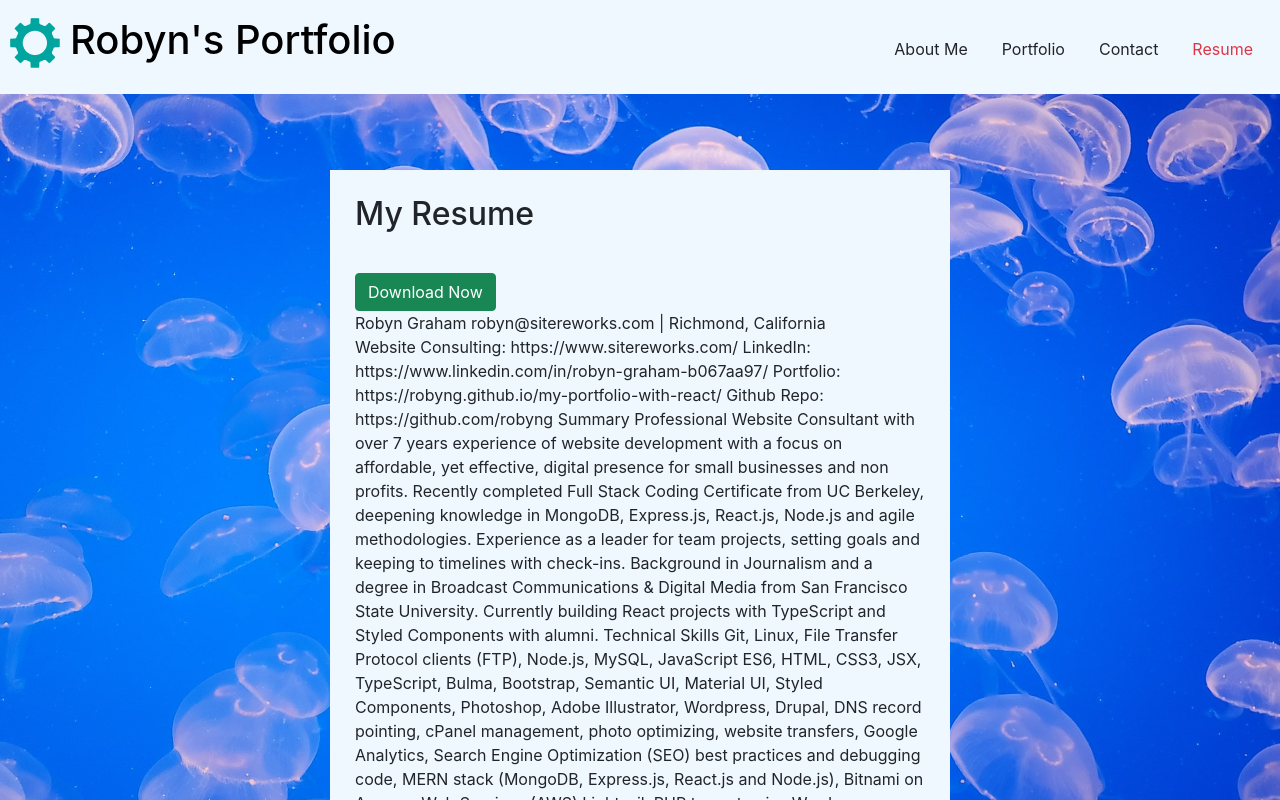
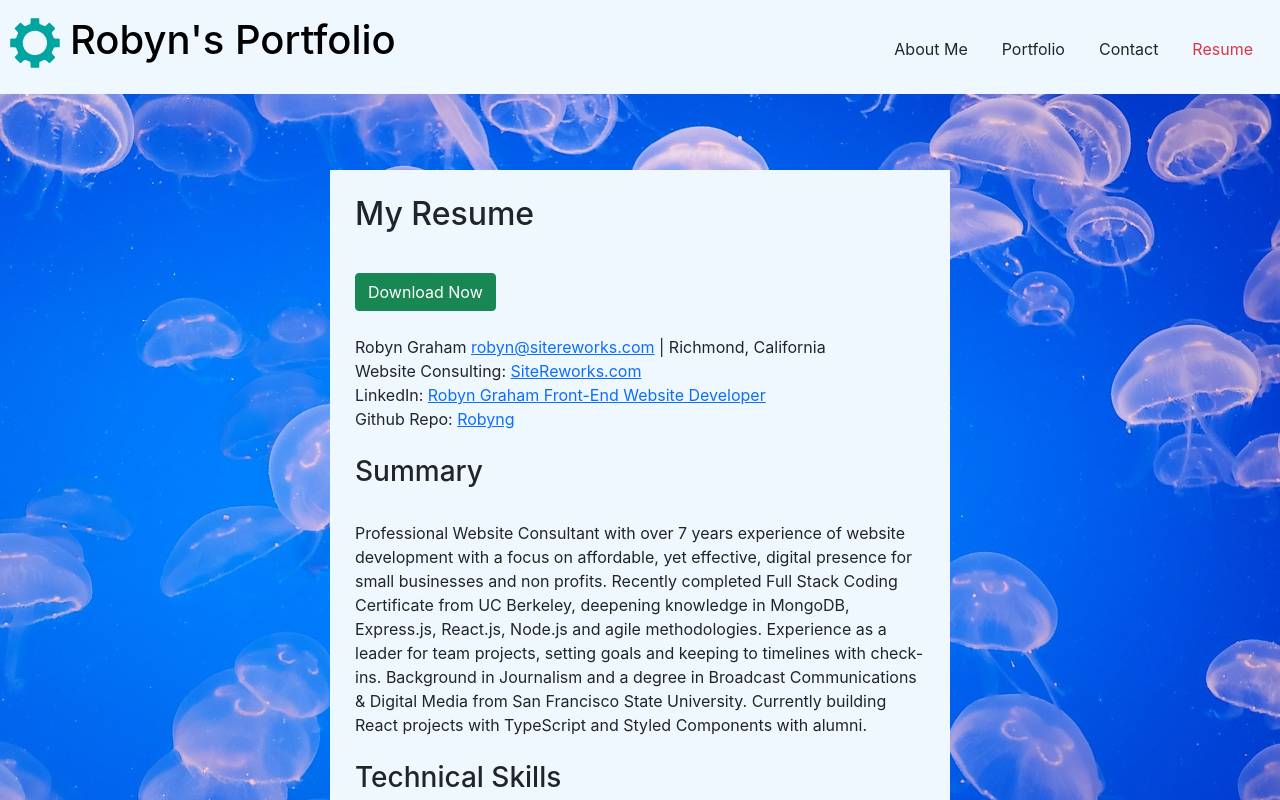
Before and after one commit to robyng/my-portfolio-with-react, a React (Create React App) app: page / in a window 1280 px wide. Both pictures are taken after a click on the element "Resume". Shown: the top 800 px of the page. Built offline with nearby package versions, Linux system fonts and the light colour scheme.

Commit message:
add text version of resume, style and headings and links

```diff
--- a/src/components/Resume/index.js
+++ b/src/components/Resume/index.js
@@ -10,74 +10,93 @@ function Resume() {
           <a href={resume} target="_blank" download rel="noreferrer"> <button className='btn btn-success  float-left'>Download Now</button></a>
 
           </div>
+          <br />
 <p>
-Robyn Graham  robyn@sitereworks.com  | Richmond, California<br />
-Website Consulting: 	 https://www.sitereworks.com/
-LinkedIn: 	        	 https://www.linkedin.com/in/robyn-graham-b067aa97/
-Portfolio:	        	 https://robyng.github.io/my-portfolio-with-react/
-Github Repo:             	 https://github.com/robyng
-Summary
-Professional Website Consultant with over 7 years experience of website development with a focus on affordable, yet effective, digital presence for small businesses and non profits. Recently completed Full Stack Coding Certificate from UC Berkeley, deepening knowledge in MongoDB, Express.js, React.js, Node.js and agile methodologies. Experience as a leader for team projects, setting goals and keeping to timelines with check-ins. Background in Journalism and a degree in Broadcast Communications & Digital Media from San Francisco State University. Currently building React projects with TypeScript and Styled Components with alumni.
-Technical Skills
-Git, Linux, File Transfer Protocol clients (FTP), Node.js, MySQL,  JavaScript ES6, HTML, CSS3, JSX, TypeScript, Bulma, Bootstrap, Semantic UI, Material UI, Styled Components, Photoshop, Adobe Illustrator, Wordpress, Drupal, DNS record pointing, cPanel management, photo optimizing, website transfers, Google Analytics, Search Engine Optimization (SEO) best practices and debugging code, MERN stack (MongoDB, Express.js, React.js and Node.js), Bitnami on Amazon Web Services (AWS) Lightsail, PHP to customize Wordpress themes and plugins.
-Projects
-The Help Desk For Property Managers: https://rg-the-help-desk.herokuapp.com/
-Repository: https://github.com/robyng/the-help-desk
-A ticketing service for property owners, managers and their tenants.
-React.js app with virtual database using MongoDB
-Login, logout authentication with JSON Web Tokens with logic for admins
-Protect users info with bcrypt npm to hash passwords
-Forms with photo uploads using Amazon Web Services
-Ticket state that update ticket status with Bootstrap framework  styling
-Holiday History Map https://robyng.github.io/Holiday-History-Map/
-Repo: https://github.com/robyng/Holiday-History-Map
-Making use of Youtube API and a world holiday API to generate content to learn about different country’s holidays.
-Use localStorage to save user’s recent country picks
-Custom CSS styling on top of Bulma framework
-Custom JavaScript to fetch APIs on button clicks
-URL Regex Explained With Examples: https://www.sitereworks.com/url-regex-explained-with-examples/
-https://gist.github.com/robyng/e4ff8614395719e0a3547be58e5a9c43
-Teaching and writing sample.
-Published on Gist this is a good sample of how I write and explain complex problems.
-Use of photos to explain complex Regular Expression
-Experience
-SiteReworks Website Consulting and Design:  Half Moon Bay & Richmond, CA 2015 - present
-Consulted 100+ clients with projects ranging from implementing custom design changes to full website redesigns.
-Known for saving clients time and money by switching to affordable hosting and optimizing digital storage
-Client Highlight #1: Burlingame SFO Chamber of Commerce - BurlingameChamber.org: Burlingame, CA 2015 - present
-Implement software to index both their site and business directory for an inclusive search (AddSearch)
-Client Highlight #2 BeachBreakEntertainment.com, Montara, CA 2020 - present
-Build out brand on Squarespace fit it’s face paced environment (Outdoor movie theater during COVID)
-Implement registration system for free events and design output for ticket checker
-Client Highlight #3: Fog Fest Organizing Group - PacificCoastFogFest.com: Pacifica, CA 2018 - present
-Act as coordinator with graphic designer, social media team and legal advisor
-Present monthly reports to board of 10 including Google Analytics traffic changes, cost analysis on feature options, earnings from Parade registration with Stripe and security audits.
-Use Indesign to make corrections to Festival Map
-Client Highlight #4 CoastsideBuzz.com: Half Moon Bay, CA 2015 - present
-This hyper-local feature news site has grown considerably since 2015
-Managed the website transfer when we changed hosts.
-Use Google Tag Manager to track plays on podcasts
-Storage audit to remain in affordable hosting plan, offload 40 GB of assets
-Plugin performance monitoring, working directly with plugin developers on bug reporting and troubleshooting
-Work with ADA specialist to bring site up to Website Content Accessibility Guidelines (WCAG)
-Create and maintain a 50+ page internal technical wiki with How-To guides
-Pandora: Music Metadata Validator position: Oakland, CA Early 2017
-use persistent identifiers to determine if songs are duplicate in database
- research labels, artists, and producers for to catch any errors
-Education
-UC Berkeley Extension 2021-2022
-Full-Stack Web Development Certificate
-Use of Javascript languages and frameworks for building Applications, frontend and backend.
-San Francisco State University
-Bachelor of Arts in Broadcast and Electronic Communication Arts with focus in Digital Media, 2014
-San Francisco Opera Media Department Internship, 2014
-SonicSF: San Francisco Serial Storytelling Podcast Internship as Digital Media Producer, 2014
-Skyline College
-Associate of Arts in English, 2011
-College Newspaper: The Skyline View
-Multimedia Editor: Created podcasts, videos, soundslides, managed blogs and website
-Experience with Audacity, GarageBand, FinalCut Pro and College Publisher
-Feature Section Editor: Reported and planned content, designed newspaper using InDesign
+Robyn Graham  <a href='mailto:robyn@sitereworks.com'>robyn@sitereworks.com</a>  | Richmond, California<br />
+Website Consulting: 	 <a href="https://www.sitereworks.com/" target="_blank" rel='noreferrer'>SiteReworks.com</a> <br />
+LinkedIn: <a href="https://www.linkedin.com/in/robyn-graham-b067aa97/" target='_blank' rel='noreferrer'>Robyn Graham Front-End Website Developer</a> <br />
+Github Repo:             <a href="https://github.com/robyng" target='_blank' rel='noreferrer'>Robyng</a><br />
+<br />
+<h3>Summary</h3> <br />
+Professional Website Consultant with over 7 years experience of website development with a focus on affordable, yet effective, digital presence for small businesses and non profits. Recently completed Full Stack Coding Certificate from UC Berkeley, deepening knowledge in MongoDB, Express.js, React.js, Node.js and agile methodologies. Experience as a leader for team projects, setting goals and keeping to timelines with check-ins. Background in Journalism and a degree in Broadcast Communications & Digital Media from San Francisco State University. Currently building React projects with TypeScript and Styled Components with alumni.<br />
+<br />
+<h3>Technical Skills</h3><br />
+Git, Linux, File Transfer Protocol clients (FTP), Node.js, MySQL,  JavaScript ES6, HTML, CSS3, JSX, TypeScript, Bulma, Bootstrap, Semantic UI, Material UI, Styled Components, Photoshop, Adobe Illustrator, Wordpress, Drupal, DNS record pointing, cPanel management, photo optimizing, website transfers, Google Analytics, Search Engine Optimization (SEO) best practices and debugging code, MERN stack (MongoDB, Express.js, React.js and Node.js), Bitnami on Amazon Web Services (AWS) Lightsail, PHP to customize Wordpress themes and plugins.<br />
+<br />
+<h3>Projects</h3> <br />
+<a href="https://rg-the-help-desk.herokuapp.com/" target="_blank" rel="noreferrer">The Help Desk For Property Managers</a> <br />
+Repository on Github: <a href="https://github.com/robyng/the-help-desk" target="_blank" rel="noreferrer">https://github.com/robyng/the-help-desk</a> <br />
+A ticketing service for property owners, managers and their tenants.<br />
+<ul>
+<li>React.js app with virtual database using MongoDB</li>
+<li>Login, logout authentication with JSON Web Tokens with logic for admins</li>
+<li>Protect users info with bcrypt npm to hash passwords</li>
+<li>Forms with photo uploads using Amazon Web Services</li>
+<li>Ticket state that update ticket status with Bootstrap framework  styling</li>
+</ul>
+<br />
+<a href="https://robyng.github.io/Holiday-History-Map/" target="_blank" rel="noreferrer">Holiday History Map</a> <br />
+Repo on Github: <a href="https://github.com/robyng/Holiday-History-Map" target="_blank" rel="noreferrer">https://github.com/robyng/Holiday-History-Map</a> <br />
+Making use of Youtube API and a world holiday API to generate content to learn about different country’s holidays.<br />
+<ul>
+<li>Use localStorage to save user’s recent country picks</li>
+<li>Custom CSS styling on top of Bulma framework</li>
+<li>Custom JavaScript to fetch APIs on button clicks</li>
+</ul>
+<a href="https://www.sitereworks.com/url-regex-explained-with-examples/" target="_blank" rel="noreferrer">URL Regex Explained With Examples</a> <br />
+On gist: <a href="https://gist.github.com/robyng/e4ff8614395719e0a3547be58e5a9c43">https://gist.github.com/robyng/e4ff8614395719e0a3547be58e5a9c43</a> <br />
+Teaching and writing sample.<br />
+Published on Gist this is a good sample of how I write and explain complex problems.<br />
+Use of photos to explain complex Regular Expression<br />
+<br />
+<h3>Experience</h3>
+SiteReworks Website Consulting and Design <a href="https://www.sitereworks.com/" target="_blank" rel="noreferrer" >SiteReworks.com</a>:  Half Moon Bay & Richmond, CA 2015 - present<br />
+Consulted 100+ clients with projects ranging from implementing custom design changes to full website redesigns.<br />
+Known for saving clients time and money by switching to affordable hosting and optimizing digital storage. <br />
+<br />
+Client Highlight #1: Burlingame SFO Chamber of Commerce - <a href="https://burlingamechamber.org/" target="_blank" rel="noreferrer">BurlingameChamber.org</a>: Burlingame, CA 2015 - present<br />
+Implement software to index both their site and business directory for an inclusive search (AddSearch)<br />
+<br />
+Client Highlight #2 <a href="https://www.beachbreakentertainment.com/" target="_blank" rel="noreferrer">BeachBreakEntertainment.com</a>: Montara, CA 2020 - present<br />
+Build out brand on Squarespace fit it’s face paced environment (Outdoor movie theater during C<br />
+Implement registration system for free events and design output for ticket checker<br />
+<br />
+Client Highlight #3: Fog Fest Organizing Group - <a href="https://pacificcoastfogfest.com/" target="_blank" rel="noreferrer">PacificCoastFogFest.com</a>: Pacifica, CA 2018 - present<br />
+Act as coordinator with graphic designer, social media team and legal advisor<br />
+Present monthly reports to board of 10 including Google Analytics traffic changes, cost analysis on feature options, earnings from Parade registration with Stripe and security audits.<br />
+Use Indesign to make corrections to Festival Map<br />
+<br />
+Client Highlight #4 <a href="https://www.coastsidebuzz.com/" target="_blank" rel="noreferrer">CoastsideBuzz.com</a>: Half Moon Bay, CA 2015 - present<br />
+This hyper-local feature news site has grown considerably since 2015 <br />
+<ul>
+<li>Managed the website transfer when we changed hosts. </li>
+<li>Use Google Tag Manager to track plays on podcasts</li>
+<li>Storage audit to remain in affordable hosting plan, offload 40 GB of assets</li>
+<li>Plugin performance monitoring, working directly with plugin developers on bug reporting and troubleshooting</li>
+<li>Work with ADA specialist to bring site up to Website Content Accessibility Guidelines (WCAG)</li>
+<li>Create and maintain a 50+ page internal technical wiki with How-To guides</li>
+</ul>
+<br />
+Pandora: Music Metadata Validator position: Oakland, CA Early 2017<br />
+use persistent identifiers to determine if songs are duplicate in database<br />
+ research labels, artists, and producers for to catch any errors<br />
+ <br />
+<h3>Education</h3><br />
+UC Berkeley Extension 2021-2022<br />
+Full-Stack Web Development Certificate<br />
+Use of Javascript languages and frameworks for building Applications, frontend and backend.<br />
+<br />
+San Francisco State University <br />
+Bachelor of Arts in Broadcast and Electronic Communication Arts with focus in Digital Media, 2014<br />
+San Francisco Opera Media Department Internship, 2014<br />
+SonicSF: San Francisco Serial Storytelling Podcast Internship as Digital Media Producer, 2014<br />
+<br />
+Skyline College <br />
+Associate of Arts in English, 2011<br />
+College Newspaper: The Skyline View<br />
+Multimedia Editor: Created podcasts, videos, soundslides, managed blogs and website <br />
+Experience with Audacity, GarageBand, FinalCut Pro and College Publisher<br />
+Feature Section Editor: Reported and planned content, designed newspaper using InDesign<br />
 </p>
 
           </div>
```
